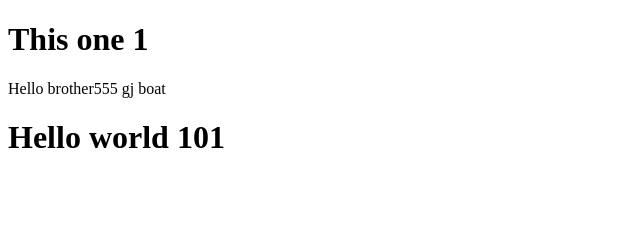
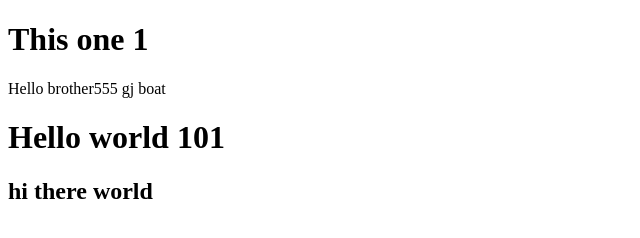
Before and after one commit to DSum001/SE-Lab3-B6512521, a plain HTML site: page index.html in a window 1280 px wide. Shown: the whole page, without its empty margins (0-640 px from the left). Drawn offline with Linux system fonts and the light colour scheme.

Commit message:
commit again - close #7

```diff
--- a/index.html
+++ b/index.html
@@ -13,6 +13,9 @@
             <h1>
                 Hello world 101
             </h1>
+            <h2>
+                hi there world
+            </h2>
         </div>
     </div>
 </body>
```
